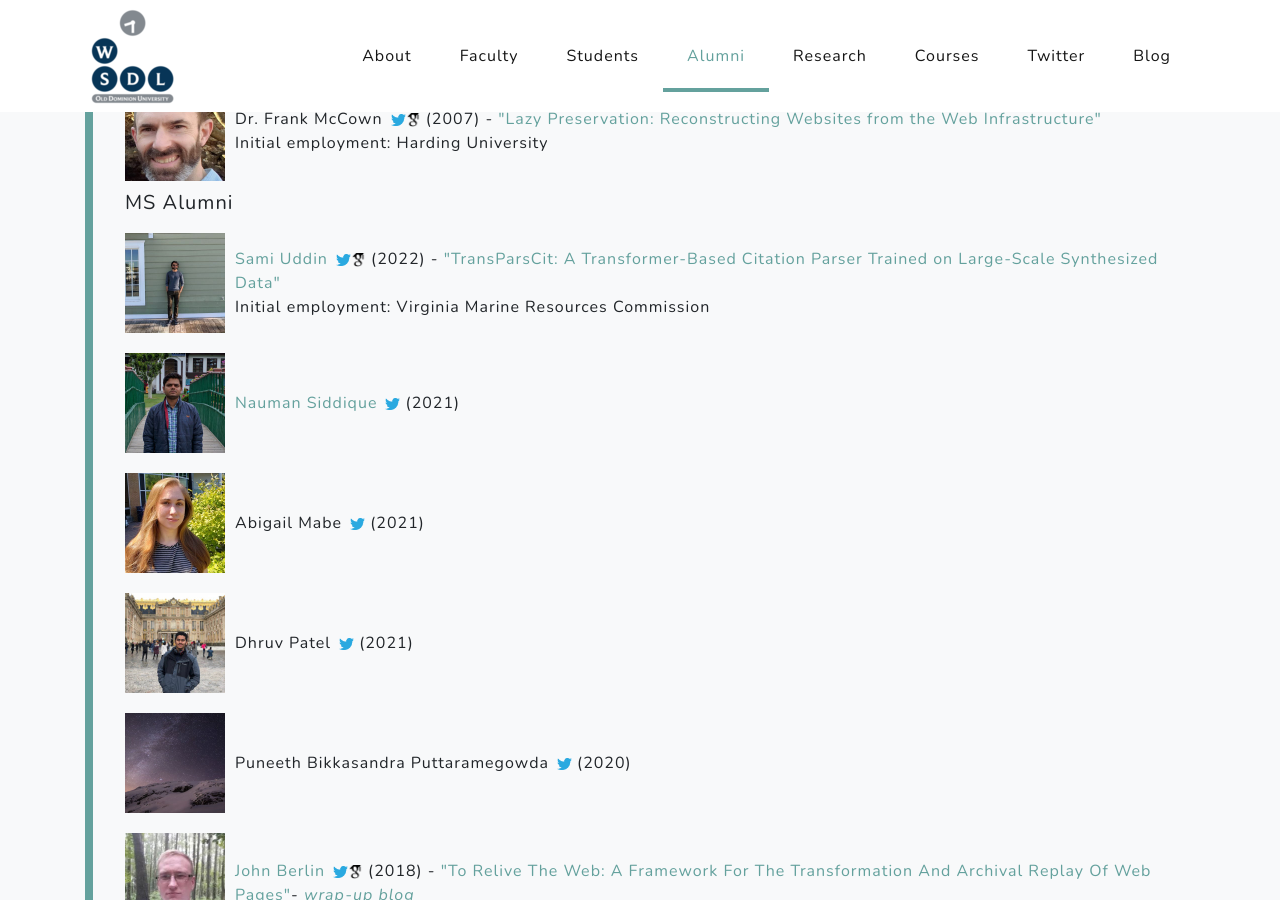
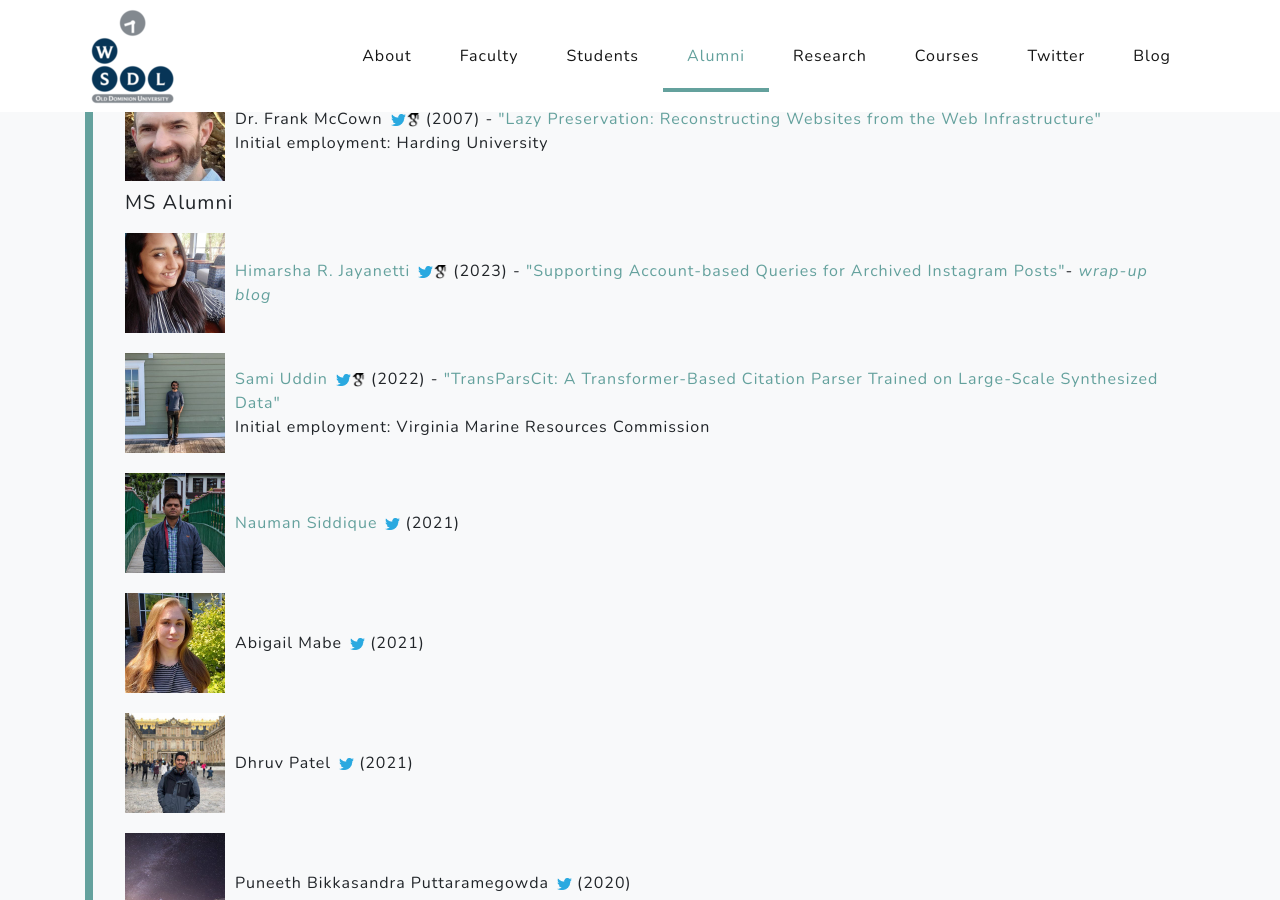
Before and after one commit to oduwsdl/oduwsdl.github.io, a Jekyll site: the page built from index.html, in a window 1280 px wide and 900 px high, scrolled down 7822 px. Built offline with Jekyll 4.4.1, drawn with Linux system fonts in a browser that asks for light colours; nearby versions of some CDN libraries; comment, search, counter and statistics services are not loaded.

Commit message:
updating MS alumni status - Himarsha

```diff
--- a/_data/alumni.yml
+++ b/_data/alumni.yml
@@ -156,6 +156,16 @@ phd:
   initial_employment: Harding University
 
 ms:
+- name: Himarsha R. Jayanetti
+  homepage: https://himarshaj.github.io/
+  twitter_handle: himarshaj
+  google_scholar_id: nySd1gIAAAAJ
+  graduation_year: 2023
+  thesis:
+    title: "Supporting Account-based Queries for Archived Instagram Posts"
+    link: https://github.com/himarshaj/himarshaj.github.io/blob/master/Resources/MSThesis_SupportingIGPostsIA.pdf
+  wrapup_blog_post: https://ws-dl.blogspot.com/2023/06/2023-06-15-milestone-achieved.html
+
 - name: Sami Uddin
   homepage: https://rayansami.github.io/
   twitter_handle: usersami7
```
